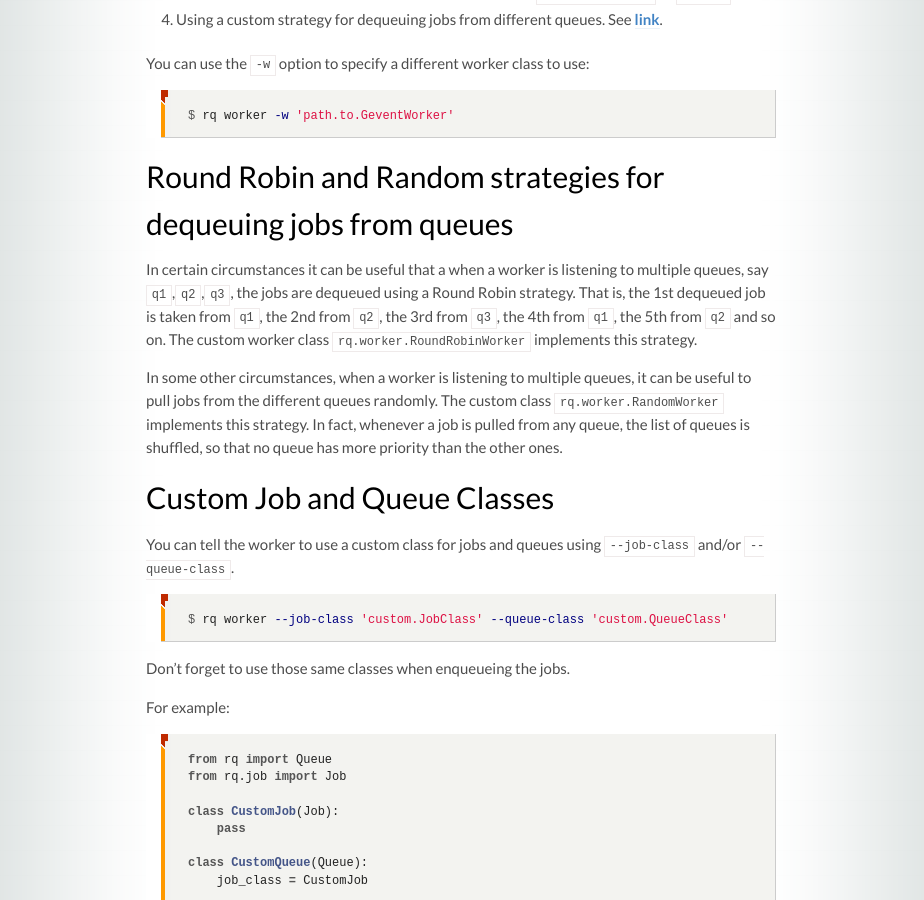
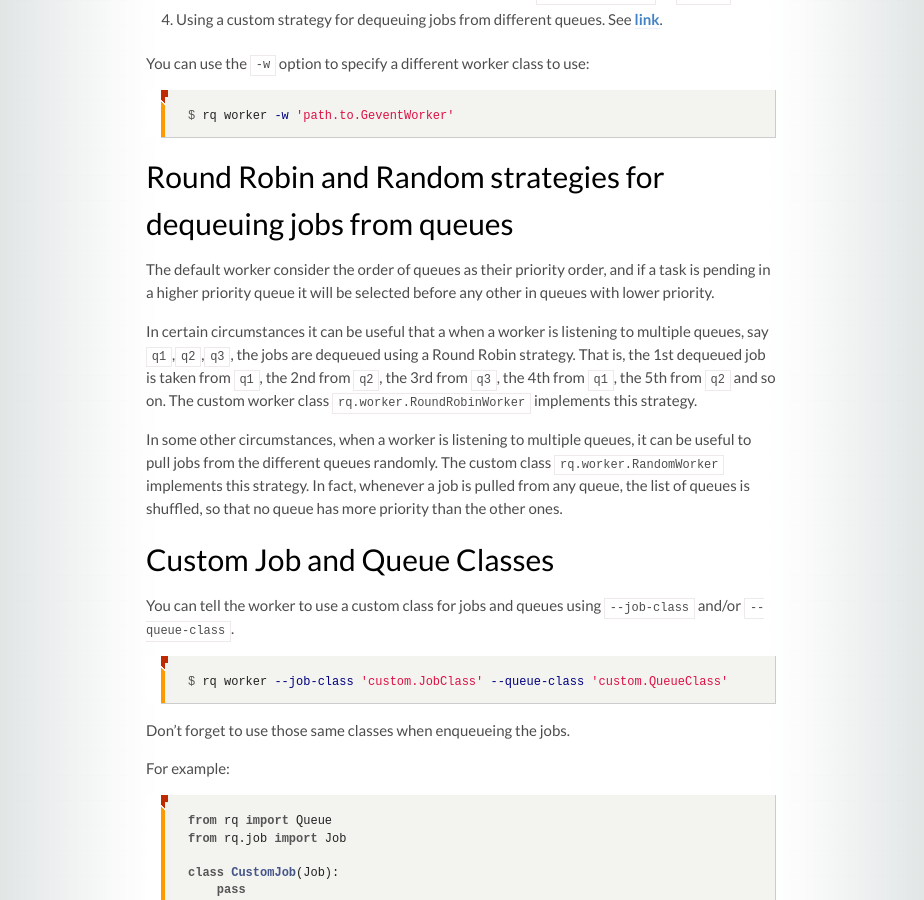
Before and after one commit to rq/rq, a Jekyll site: the page built from docs/docs/workers.md, in a window 1280 px wide and 900 px high, scrolled down 6124 px. Shown: the whole window, without its empty margins (179-1103 px from the left). Built offline with Jekyll 4.4.1, drawn with Linux system fonts in a browser that asks for light colours; some web fonts are replaced; comment, search, counter and statistics services are not loaded.

Commit message:
doc: default queues order is a priority order
In introduction, we say that queue order matters, but we are not very specific.
Added a paragraph to explicit that.

```diff
--- a/docs/docs/workers.md
+++ b/docs/docs/workers.md
@@ -319,6 +319,10 @@ $ rq worker -w 'path.to.GeventWorker'
 
 ## Round Robin and Random strategies for dequeuing jobs from queues
 
+The default worker consider the order of queues as their priority order,
+and if a task is pending in a higher priority queue
+it will be selected before any other in queues with lower priority.
+
 In certain circumstances it can be useful that a when a worker is listening to multiple queues,
 say `q1`,`q2`,`q3`, the jobs are dequeued using a Round Robin strategy. That is, the 1st
 dequeued job is taken from `q1`, the 2nd from `q2`, the 3rd from `q3`, the 4th
```
